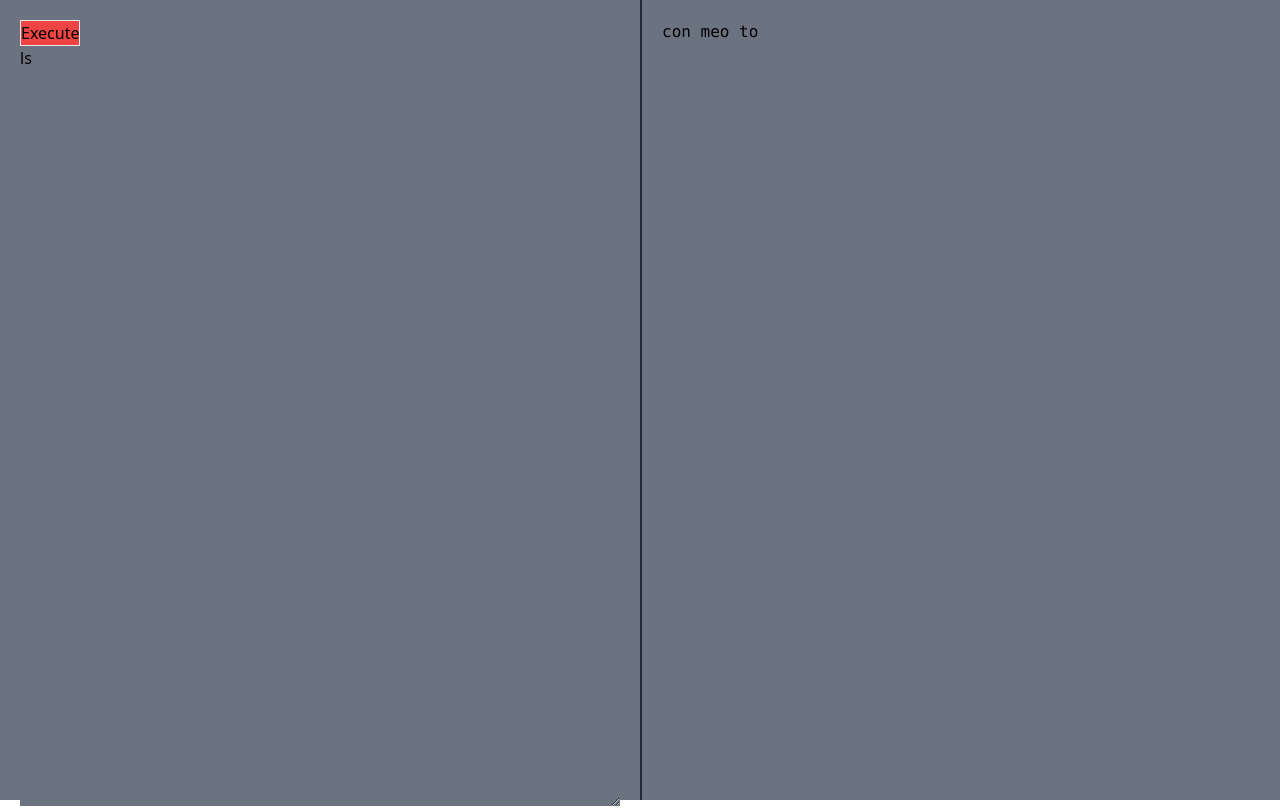
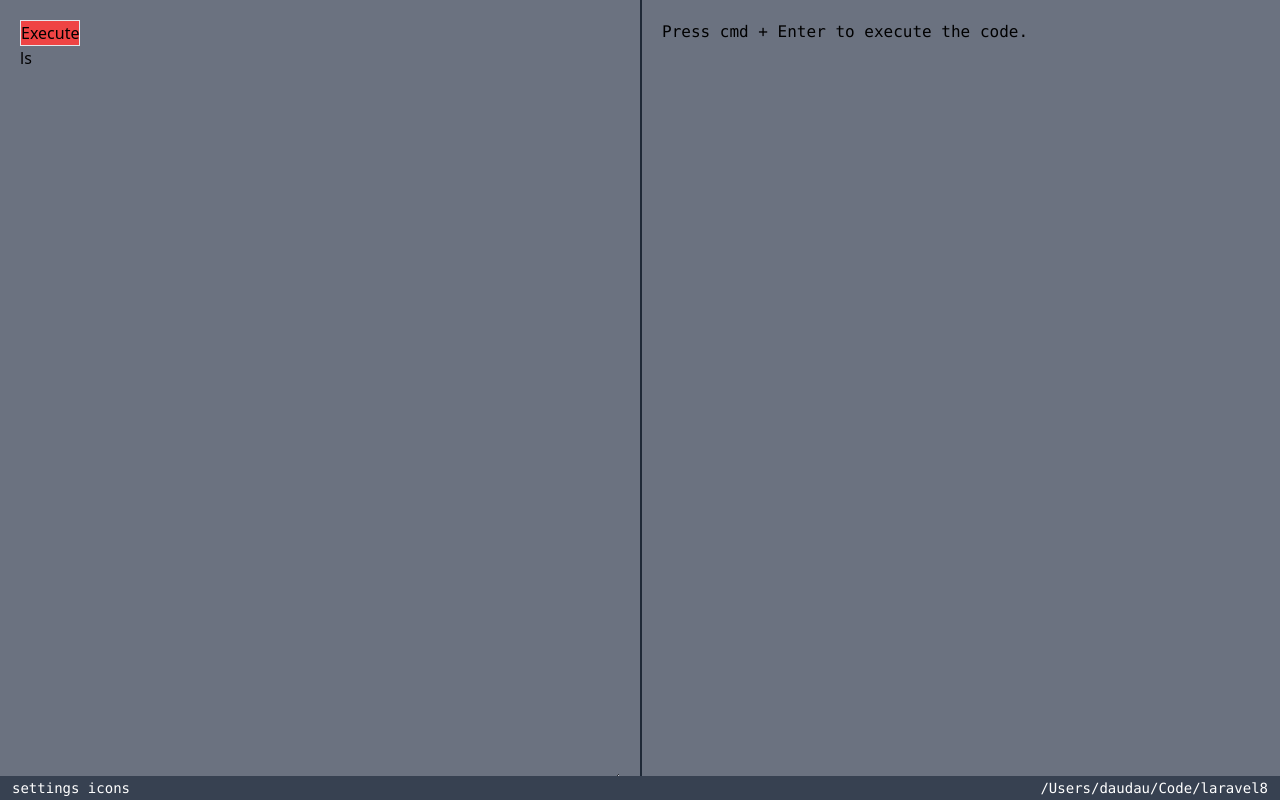
Before and after one commit to bangnokia/tinker2, a React (Create React App) app: page / in a window 1280 px wide. Built offline with nearby package versions, Linux system fonts and the light colour scheme.

Commit message:
playground  component

```diff
--- a/src-tauri/tauri.conf.json
+++ b/src-tauri/tauri.conf.json
@@ -7,12 +7,12 @@
     "distDir": "../build",
     "devPath": "http://localhost:3000",
     "beforeDevCommand": "",
-    "beforeBuildCommand": ""
+    "beforeBuildCommand": "yarn build"
   },
   "tauri": {
     "bundle": {
       "active": true,
-      "targets": "all",
+      "targets": ["app"],
       "identifier": "com.tauri.dev",
       "icon": [
         "icons/32x32.png",
@@ -21,7 +21,9 @@
         "icons/icon.icns",
         "icons/icon.ico"
       ],
-      "resources": [],
+      "resources": [
+        "../bin"
+      ],
       "externalBin": [],
       "copyright": "",
       "category": "DeveloperTool",
--- a/src/App.js
+++ b/src/App.js
@@ -1,41 +1,22 @@
-import { useState } from 'react';
+import { useEffect } from 'react';
 import appConfig from './config/app';
-import { app } from '@tauri-apps/api';
-import { Command } from '@tauri-apps/api/shell';
-import execute from './executor';
-
+import StatusBar from './StatusBar';
+import Playground from './Playground';
 
 function App() {
-  const [code, setCode] = useState("ls")
-  const [output, setOutput] = useState('con meo to');
+    const workingDirectory = appConfig.defaultDirectory;
 
-  const runCode = function () {
-    execute({
-      code: code
+    useEffect(() => {
+        document.title = workingDirectory;
     })
-      .then(result => setOutput(result.stdout))
-      .catch(error => console.log('error', error))
-  }
-  //setOutput(result);
 
-  return (
-    <div className="min-h-screen grid grid-cols-2 bg-gray-500 divide-x-2 divide-gray-800">
-      <div class="p-5">
-        <button onClick={runCode} className="border bg-red-500">Execute</button>
-        <textarea
-          value={code}
-          onChange={e => setCode(e.target.value)}
-          autocorrect="off"
-          className="w-full h-full bg-gray-500 focus:outline-none" />
-      </div>
+    return (
+        <div className="h-screen flex flex-col bg-gray-500 overflow-hidden">
+            <Playground workingDirectory={workingDirectory} />
 
-      <div className="result p-5">
-        <pre>
-          {output}
-        </pre>
-      </div>
-    </div>
-  );
+            <StatusBar workingDirectory={workingDirectory} />
+        </div>
+    );
 }
 
 export default App;
--- /dev/null
+++ b/src/Playground.js
@@ -0,0 +1,37 @@
+import { useState } from 'react';
+import execute from './executor';
+
+function Playground({ workingDirectory }) {
+    const [code, setCode] = useState("ls")
+    const [output, setOutput] = useState('Press cmd + Enter to execute the code.');
+
+    const runCode = function () {
+        execute({
+            code: code,
+            target: workingDirectory
+        })
+            .then(result => setOutput(result.stdout))
+            .catch(error => console.log('error', error))
+    }
+
+    return (
+        <div className="grid grid-cols-2 divide-x-2 divide-gray-800 flex-grow">
+            <div className="p-5">
+                <button onClick={runCode} className="border bg-red-500">Execute</button>
+                <textarea
+                    value={code}
+                    onChange={e => setCode(e.target.value)}
+                    autocorrect="off"
+                    className="w-full h-full bg-gray-500 focus:outline-none" />
+            </div>
+
+            <div className="result p-5 break-words whitespace-pre-wrap">
+                <div className="break-words break-all whitespace-pre-line font-mono">
+                    {output}
+                </div>
+            </div>
+        </div>
+    )
+}
+
+export default Playground;
--- /dev/null
+++ b/src/StatusBar.js
@@ -0,0 +1,13 @@
+function StatusBar({ workingDirectory }) {
+    return (
+        <div className="status-bar flex items-center justify-between bg-gray-700 h-6 px-3 text-sm font-mono text-white">
+            <div>
+                settings icons
+            </div>
+
+            <div className="flex-end">{workingDirectory}</div>
+        </div>
+    );
+}
+
+export default StatusBar;
--- a/tailwind.config.js
+++ b/tailwind.config.js
@@ -1,5 +1,4 @@
 module.exports = {
-  mode: 'jit',
   purge: ['./src/**/*.{js,jsx,ts,tsx}', './public/index.html'],
   darkMode: false, // or 'media' or 'class'
   theme: {
```
